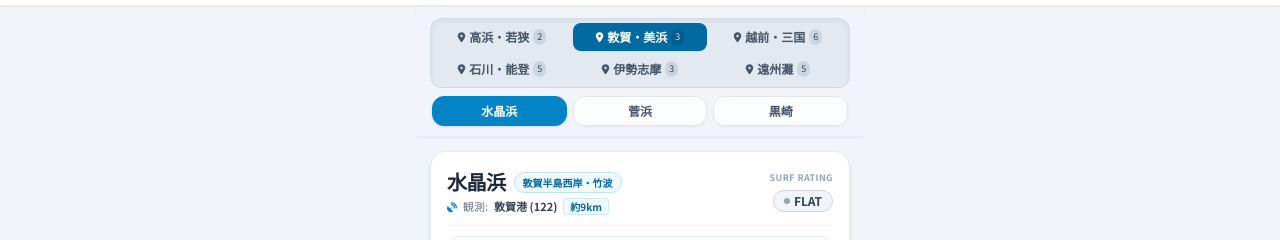
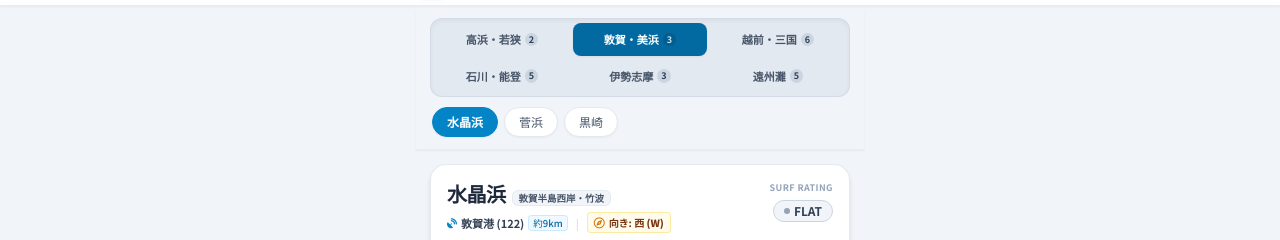
Before and after one commit to dmmiea/surf-base, a plain HTML site: page sample_area_tabs.html in a window 1280 px wide. Shown: the part 47-287 px from the top of the page. Drawn offline with nearby package versions, Linux system fonts and the light colour scheme.

Commit message:
fix(sample): タブ文字はみ出し解消・柴垣スッキリ化・海岸向き表示を追加

```diff
--- a/sample_area_tabs.html
+++ b/sample_area_tabs.html
@@ -75,41 +75,35 @@
     <!-- 2段エリア・ポイントセレクタータブ（上部固定 Sticky） -->
     <div class="sticky top-0 z-40 bg-[#f1f5f9]/95 backdrop-blur-md -mx-3.5 px-3.5 pt-2 pb-2 shadow-sm space-y-1.5 border-b border-slate-200/60">
       <!-- 1段目: エリア選択タブ (6大エリア) -->
-      <div class="grid grid-cols-3 gap-1 p-1 bg-slate-200/90 rounded-xl border border-slate-300/70 shadow-inner text-xs font-bold">
-        <button onclick="selectArea('takahama_wakasa')" id="area-tab-takahama_wakasa" class="area-tab py-1.5 px-1 text-center rounded-lg transition-all duration-200 text-slate-600 hover:text-slate-900 flex items-center justify-center gap-1">
-          <i class="fa-solid fa-location-dot text-[10px]"></i>
+      <div class="grid grid-cols-3 gap-1 p-1 bg-slate-200/90 rounded-xl border border-slate-300/70 shadow-inner text-[11px] font-bold">
+        <button onclick="selectArea('takahama_wakasa')" id="area-tab-takahama_wakasa" class="area-tab py-2 px-0.5 text-center rounded-lg transition-all duration-200 text-slate-600 hover:text-slate-900 flex items-center justify-center whitespace-nowrap">
           <span>高浜・若狭</span>
-          <span class="text-[9px] bg-slate-300 px-1 rounded-full text-slate-700 font-normal">2</span>
+          <span class="text-[9px] bg-slate-300 px-1 py-0.2 rounded-full text-slate-700 font-bold ml-1">2</span>
         </button>
-        <button onclick="selectArea('tsuruga_mihama')" id="area-tab-tsuruga_mihama" class="area-tab py-1.5 px-1 text-center rounded-lg transition-all duration-200 bg-sky-700 text-white shadow-sm flex items-center justify-center gap-1">
-          <i class="fa-solid fa-location-dot text-[10px]"></i>
+        <button onclick="selectArea('tsuruga_mihama')" id="area-tab-tsuruga_mihama" class="area-tab py-2 px-0.5 text-center rounded-lg transition-all duration-200 bg-sky-700 text-white shadow-sm flex items-center justify-center whitespace-nowrap">
           <span>敦賀・美浜</span>
-          <span class="text-[9px] bg-sky-800/80 px-1 rounded-full text-sky-200 font-normal">3</span>
+          <span class="text-[9px] bg-sky-800/80 px-1 py-0.2 rounded-full text-sky-200 font-bold ml-1">3</span>
         </button>
-        <button onclick="selectArea('echizen_mikuni')" id="area-tab-echizen_mikuni" class="area-tab py-1.5 px-1 text-center rounded-lg transition-all duration-200 text-slate-600 hover:text-slate-900 flex items-center justify-center gap-1">
-          <i class="fa-solid fa-location-dot text-[10px]"></i>
+        <button onclick="selectArea('echizen_mikuni')" id="area-tab-echizen_mikuni" class="area-tab py-2 px-0.5 text-center rounded-lg transition-all duration-200 text-slate-600 hover:text-slate-900 flex items-center justify-center whitespace-nowrap">
           <span>越前・三国</span>
-          <span class="text-[9px] bg-slate-300 px-1 rounded-full text-slate-700 font-normal">6</span>
+          <span class="text-[9px] bg-slate-300 px-1 py-0.2 rounded-full text-slate-700 font-bold ml-1">6</span>
         </button>
-        <button onclick="selectArea('ishikawa_noto')" id="area-tab-ishikawa_noto" class="area-tab py-1.5 px-1 text-center rounded-lg transition-all duration-200 text-slate-600 hover:text-slate-900 flex items-center justify-center gap-1">
-          <i class="fa-solid fa-location-dot text-[10px]"></i>
+        <button onclick="selectArea('ishikawa_noto')" id="area-tab-ishikawa_noto" class="area-tab py-2 px-0.5 text-center rounded-lg transition-all duration-200 text-slate-600 hover:text-slate-900 flex items-center justify-center whitespace-nowrap">
           <span>石川・能登</span>
-          <span class="text-[9px] bg-slate-300 px-1 rounded-full text-slate-700 font-normal">5</span>
+          <span class="text-[9px] bg-slate-300 px-1 py-0.2 rounded-full text-slate-700 font-bold ml-1">5</span>
         </button>
-        <button onclick="selectArea('ise_shima')" id="area-tab-ise_shima" class="area-tab py-1.5 px-1 text-center rounded-lg transition-all duration-200 text-slate-600 hover:text-slate-900 flex items-center justify-center gap-1">
-          <i class="fa-solid fa-location-dot text-[10px]"></i>
+        <button onclick="selectArea('ise_shima')" id="area-tab-ise_shima" class="area-tab py-2 px-0.5 text-center rounded-lg transition-all duration-200 text-slate-600 hover:text-slate-900 flex items-center justify-center whitespace-nowrap">
           <span>伊勢志摩</span>
-          <span class="text-[9px] bg-slate-300 px-1 rounded-full text-slate-700 font-normal">3</span>
+          <span class="text-[9px] bg-slate-300 px-1 py-0.2 rounded-full text-slate-700 font-bold ml-1">3</span>
         </button>
-        <button onclick="selectArea('enshunada')" id="area-tab-enshunada" class="area-tab py-1.5 px-1 text-center rounded-lg transition-all duration-200 text-slate-600 hover:text-slate-900 flex items-center justify-center gap-1">
-          <i class="fa-solid fa-location-dot text-[10px]"></i>
+        <button onclick="selectArea('enshunada')" id="area-tab-enshunada" class="area-tab py-2 px-0.5 text-center rounded-lg transition-all duration-200 text-slate-600 hover:text-slate-900 flex items-center justify-center whitespace-nowrap">
           <span>遠州灘</span>
-          <span class="text-[9px] bg-slate-300 px-1 rounded-full text-slate-700 font-normal">5</span>
+          <span class="text-[9px] bg-slate-300 px-1 py-0.2 rounded-full text-slate-700 font-bold ml-1">5</span>
         </button>
       </div>
 
       <!-- 2段目: 選択中エリアのポイント切り替えピル (動的切り替え) -->
-      <div id="spotTabBar" class="flex items-center gap-1.5 overflow-x-auto hide-scrollbar py-0.5 px-0.5">
+      <div id="spotTabBar" class="flex items-center gap-1.5 overflow-x-auto hide-scrollbar py-1 px-0.5">
         <!-- JavaScriptで動的生成 -->
       </div>
     </div>
@@ -117,19 +111,28 @@
     <!-- SPOT HERO SUMMARY CARD -->
     <div class="glass-card rounded-2xl p-4 relative overflow-hidden border border-slate-200/90 shadow-md">
       <!-- ヘッダー情報 -->
-      <div class="flex items-center justify-between pb-2.5 border-b border-slate-100">
-        <div>
-          <div class="flex items-center space-x-2">
-            <h2 id="spotHeroName" class="text-xl font-black text-slate-800 tracking-tight">水晶浜</h2>
-            <span id="spotAreaBadge" class="text-[10px] px-2 py-0.5 rounded-full bg-sky-50 text-sky-700 font-semibold border border-sky-200">敦賀半島西岸</span>
-          </div>
-          <p class="text-[11px] text-slate-500 mt-0.5 flex items-center gap-1.5">
-            <i class="fa-solid fa-satellite-dish text-sky-600 text-[10px]"></i>
-            観測: <strong id="nowphasName" class="text-slate-700 font-bold">敦賀港 (122)</strong>
-            <span id="distBadge" class="text-[10px] text-sky-700 bg-sky-50 border border-sky-200/70 px-1.5 py-0.2 rounded font-semibold">約9km</span>
-          </p>
-        </div>
-        <div class="text-right">
+      <div class="flex items-start justify-between pb-2.5 border-b border-slate-100 gap-2">
+        <div class="min-w-0 flex-1">
+          <!-- スポット名 ＆ エリア地域バッジ -->
+          <div class="flex items-baseline gap-1.5 flex-wrap">
+            <h2 id="spotHeroName" class="text-xl font-black text-slate-800 tracking-tight leading-tight">水晶浜</h2>
+            <span id="spotAreaBadge" class="text-[9.5px] px-1.5 py-0.2 rounded-md bg-slate-100 text-slate-600 font-semibold border border-slate-200/80">敦賀半島西岸</span>
+          </div>
+          <!-- 観測所 ＆ 海岸の向き (Beach Facing) -->
+          <div class="flex items-center gap-2 mt-1.5 flex-wrap text-[11px]">
+            <span class="inline-flex items-center gap-1 text-slate-600">
+              <i class="fa-solid fa-satellite-dish text-sky-600 text-[10px]"></i>
+              <strong id="nowphasName" class="text-slate-700 font-bold">敦賀港 (122)</strong>
+              <span id="distBadge" class="text-[9.5px] text-sky-700 bg-sky-50 border border-sky-200/70 px-1 py-0.2 rounded font-medium">約9km</span>
+            </span>
+            <span class="text-slate-300">|</span>
+            <span class="inline-flex items-center gap-1 text-amber-900 bg-amber-50/90 border border-amber-200/80 px-1.5 py-0.5 rounded font-bold text-[10px]">
+              <i class="fa-regular fa-compass text-amber-600 text-[11px]"></i>
+              <span>向き: <strong id="spotFacingBadge">西 (W)</strong></span>
+            </span>
+          </div>
+        </div>
+        <div class="text-right shrink-0">
           <div class="text-[9px] text-slate-400 uppercase font-bold tracking-wider">Surf Rating</div>
           <div id="surfConditionBadge" class="inline-flex items-center gap-1 px-2.5 py-0.5 rounded-full bg-emerald-100 text-emerald-800 border border-emerald-300 text-xs font-bold mt-0.5">
             <span class="w-1.5 h-1.5 rounded-full bg-emerald-500 animate-ping"></span>
@@ -454,6 +457,27 @@
       'W': '→', 'WNW': '↘', 'NW': '↘', 'NNW': '↓'
     };
 
+
+    // ビーチの向き 日本語変換マップ
+    const FACING_LABELS = {
+      'N': '北 (N)',
+      'NNE': '北北東 (NNE)',
+      'NE': '北東 (NE)',
+      'ENE': '東北東 (ENE)',
+      'E': '東 (E)',
+      'ESE': '東南東 (ESE)',
+      'SE': '南東 (SE)',
+      'SSE': '南南東 (SSE)',
+      'S': '南 (S)',
+      'SSW': '南南西 (SSW)',
+      'SW': '南西 (SW)',
+      'WSW': '西南西 (WSW)',
+      'W': '西 (W)',
+      'WNW': '西北西 (WNW)',
+      'NW': '北西 (NW)',
+      'NNW': '北北西 (NNW)'
+    };
+
     function getArrow(dir) {
       return DIR_ARROWS[dir] || '・';
     }
@@ -772,6 +796,7 @@
       shibagaki_pension: {
         id: '1910',
         name: '柴垣 ペンション前',
+        tabName: '柴垣(ペンション)',
         areaGroup: 'ishikawa_noto',
         area: '羽咋市柴垣町・長手島南',
         beachFacing: 'WSW',
@@ -1294,13 +1319,14 @@
       const currentSpots = AREAS[currentAreaKey].spots;
       container.innerHTML = currentSpots.map(key => {
         const spot = SPOT_RULES[key];
+        const label = spot.tabName || spot.name;
         const isActive = (key === currentSpotKey);
         const activeClass = isActive
-          ? 'bg-sky-600 text-white shadow font-bold border-sky-600'
-          : 'bg-white/80 text-slate-600 hover:text-slate-900 border-slate-200 shadow-sm';
+          ? 'bg-sky-600 text-white shadow-sm font-bold border-sky-600'
+          : 'bg-white text-slate-600 hover:text-slate-900 border-slate-200 shadow-sm font-medium';
         return `
-          <button onclick="selectSpot('${key}')" id="tab-${key}" class="spot-tab flex-1 min-w-[70px] py-1.5 px-2.5 text-center rounded-xl text-xs transition duration-150 border ${activeClass} whitespace-nowrap">
-            <div class="font-bold text-xs">${spot.name}</div>
+          <button onclick="selectSpot('${key}')" id="tab-${key}" class="spot-tab shrink-0 px-3.5 py-1.5 rounded-full text-xs transition duration-150 border ${activeClass} whitespace-nowrap">
+            <span>${label}</span>
           </button>
         `;
       }).join('');
@@ -1321,13 +1347,13 @@
 
       // 2段目スポットタブのアクティブスタイル更新
       document.querySelectorAll('.spot-tab').forEach(btn => {
-        btn.classList.remove('bg-sky-600', 'text-white', 'shadow', 'font-bold', 'border-sky-600');
-        btn.classList.add('bg-white/80', 'text-slate-600', 'border-slate-200', 'shadow-sm');
+        btn.classList.remove('bg-sky-600', 'text-white', 'shadow-sm', 'font-bold', 'border-sky-600');
+        btn.classList.add('bg-white', 'text-slate-600', 'border-slate-200', 'shadow-sm', 'font-medium');
       });
       const activeTab = document.getElementById('tab-' + spotKey);
       if (activeTab) {
-        activeTab.classList.remove('bg-white/80', 'text-slate-600', 'border-slate-200', 'shadow-sm');
-        activeTab.classList.add('bg-sky-600', 'text-white', 'shadow', 'font-bold', 'border-sky-600');
+        activeTab.classList.remove('bg-white', 'text-slate-600', 'border-slate-200', 'font-medium');
+        activeTab.classList.add('bg-sky-600', 'text-white', 'shadow-sm', 'font-bold', 'border-sky-600');
       }
 
       renderSpot();
@@ -1342,6 +1368,10 @@
       document.getElementById('spotAreaBadge').textContent = rule.area;
       document.getElementById('nowphasName').textContent = rule.nowphasName;
       document.getElementById('distBadge').textContent = rule.dist;
+      const facingElem = document.getElementById('spotFacingBadge');
+      if (facingElem) {
+        facingElem.textContent = FACING_LABELS[rule.beachFacing] || rule.beachFacing;
+      }
 
       // 日の出・日の入り・タイド
       let spotData = LIVE_DATA && LIVE_DATA.spots ? LIVE_DATA.spots[currentSpotKey] : null;
```
